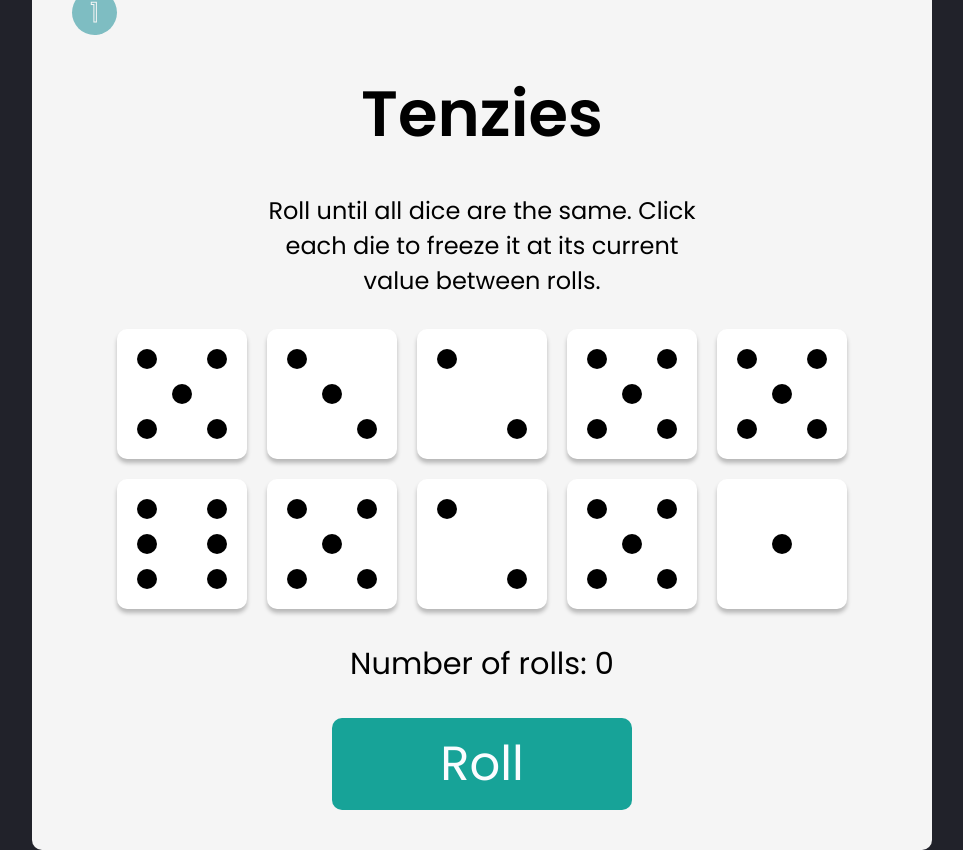
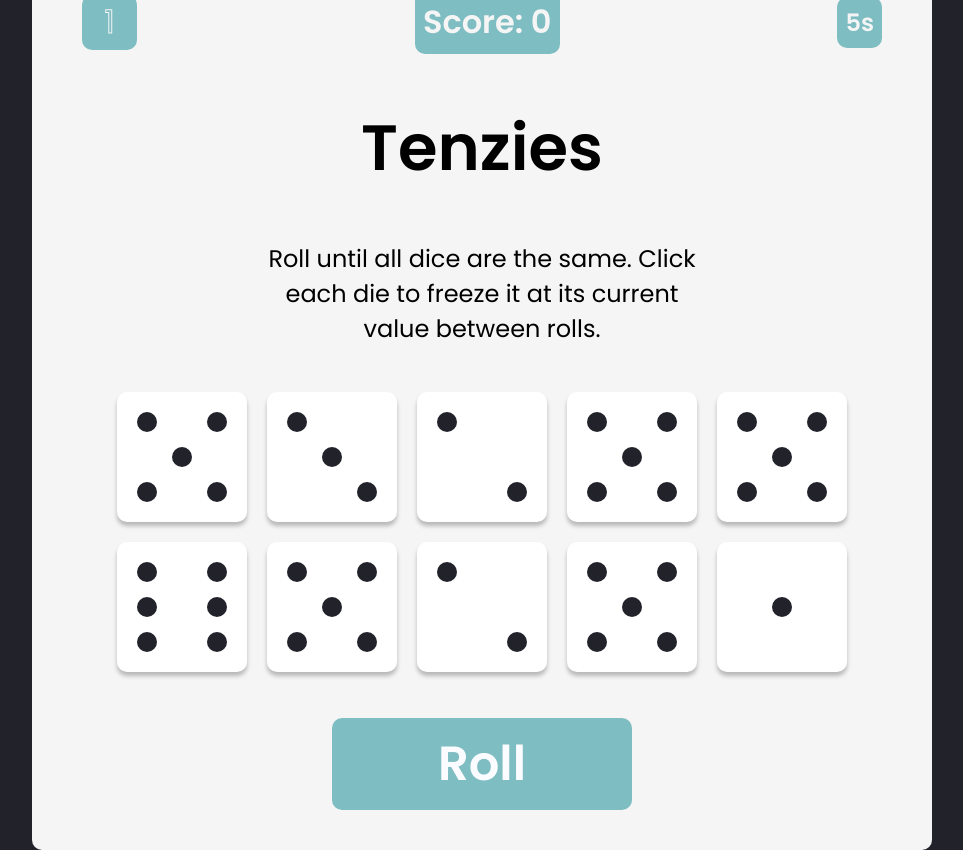
Before and after one commit to CodeStrate/TenziesGame, a React (Vite) app: page / in a window 1280 px wide. Shown: the whole page, without its empty margins (158-1121 px from the left). Built offline with nearby package versions, Linux system fonts and the light colour scheme.

Commit message:
Changes: 1) Cleaned up UI. 2) Added a Timer. (in Seconds)
WIP :
• Responsiveness
• Adding Score and Time to localStorage

```diff
--- a/src/App.css
+++ b/src/App.css
@@ -26,8 +26,8 @@ main{
   padding: 40px;
   border-radius: 10px;
   display: flex;
+  align-items: center;
   justify-content: space-between;
-  align-items: center;
   flex-direction: column;
 }
 
@@ -43,10 +43,52 @@ main{
   margin: 0;
 }
 
-.roll--count{
-  font-size: 1.9rem;
-  font-weight: 500;
+.game--ui-wrapper{
+  display: flex;
+  align-items: center;
+  justify-content: space-between;
+  width: 800px;
 }
+
+.game--timer{
+  font-weight: 600;
+  background-color: #7EBDC2;
+  padding: 8px;
+  color: #F5F5F5;
+  border-radius: 10px;
+  font-size: 1.5rem;
+}
+
+.game--score{
+  font-size: 2rem;
+  font-weight: 600;
+  background-color: #7EBDC2;
+  padding: 8px;
+  color: #F5F5F5;
+  border-radius: 10px;
+}
+
+.style-btn{
+  width: 55px;
+  height: 55px;
+  border-radius: 10px;
+  border: none;
+  font-size: 2rem;
+  background-color: #7EBDC2;
+  color: transparent;
+  -webkit-text-stroke: 1px #F5F5F5;
+}
+
+.style-btn:hover{
+  filter: brightness(90%);
+}
+
+.style-btn:active{
+  transform: scale(.8);
+}
+
+
+/* ---- Dice CSS ---- */
 
 .dice-container{
   display: grid;
@@ -70,12 +112,14 @@ main{
   -webkit-text-stroke: 3px #21222A;
 }
 
+
 .roll-btn{
   width: 300px;
   padding-block: 10px;
   border-radius: 10px;
   border: none;
-  background-color: #17A398;
+  font-weight: 600;
+  background-color: #7EBDC2;
   font-size: 3rem;
   color: #FBFCFF;
   cursor: pointer;
@@ -88,24 +132,3 @@ main{
 .roll-btn:active{
   box-shadow: inset 5px 5px 10px rgba(0, 0, 0, 0.3);
 }
-
-
-.style-btn{
-  width: 45px;
-  height: 45px;
-  border-radius: 50%;
-  margin-right: auto;
-  border: none;
-  font-size: 1.7rem;
-  background-color: #7EBDC2;
-  color: transparent;
-  -webkit-text-stroke: 1px #F5F5F5;
-}
-
-.style-btn:hover{
-  filter: brightness(90%);
-}
-
-.style-btn:active{
-  transform: scale(.8);
-}
--- a/src/App.jsx
+++ b/src/App.jsx
@@ -6,13 +6,17 @@ import Confetti from 'react-confetti'
 
 function App() {
 
+  //States
+
   const [dice, setDice] = useState(allNewDice())
-  const [won, setWon] = useState(false)
-  const [count, setCount] = useState(0)
+  const [hasWon, setHasWon] = useState(false)
+  const [score, setScore] = useState(0)
+  const [dieStyle, setDieStyle] = useState(true)
+  const [timer, setTimer] = useState(0)
 
-  const [dieStyle, setDieStyle] = useState(true)
 
-    function changeStyle(){
+
+    function changeDieStyle(){
         setDieStyle(prevDieStyle => !prevDieStyle)
     }
 
@@ -20,16 +24,40 @@ function App() {
   //TENZIES has 2 winning conditions. all dice are held and all are of the same value/number.
 
 
-  //effect to sync states
+  //effect to sync dice and win states
   useEffect(() => {
     const allHeld = dice.every(die => die.isHeld)
     const refValue = dice[0].value
     const allSameValue = dice.every(die => die.value === refValue)
 
     if(allHeld && allSameValue) {
-      setWon(true)
+      setHasWon(true)
     }
   }, [dice])
+
+  //Timer Effect
+
+  useEffect(() => {
+    let interval = null
+    if(!hasWon) {
+      interval = setInterval(() => {
+          setTimer(timer => timer + 1)
+      }, 1000);    // here 1000 = 1s
+    } else {
+        clearInterval(interval)
+    }
+
+    return () => clearInterval(interval)
+  }, [hasWon])
+
+
+  //Effect to store Score and Time in localStorage
+
+  useEffect(() => {
+      localStorage.setItem('Score', JSON.stringify(score))
+      localStorage.setItem('Time', JSON.stringify(timer))
+  }, [hasWon])
+
 
   //helper
   function generateNewDie(){
@@ -64,23 +92,24 @@ function App() {
     }
 
     function rollDice(){
-      if(!won) {
+      if(!hasWon) {
         setDice(prevDie => prevDie.map(die => {
           return die.isHeld ? die :
               generateNewDie()
         }))
-        setCount(prevCount => prevCount + 1)
+        setScore(prevScore => prevScore + 1)
       }else {
-        setWon(false)
+        setHasWon(false)
         setDice(allNewDice())
-        setCount(0)
+        setScore(0)
+        setTimer(0)
       }
     }
 
 
   return (
     <main>
-      {won && <Confetti
+      {hasWon && <Confetti
       width={1920}
       height={1080}
       numberOfPieces={200}
@@ -89,20 +118,22 @@ function App() {
         y: 0}}
         />}
         <div className="game-board">
-
+        <div className="game--ui-wrapper">
           <button className='style-btn'
-          onClick={changeStyle}>{dieStyle ? "1" : "•"}</button>
+          onClick={changeDieStyle}>{dieStyle ? "1" : "•"}</button>
+          <h4 className="game--score">Score: {score}</h4>
+          <span className="game--timer">{timer}s</span>
+        </div>
 
           <h1 className="game--title">Tenzies</h1>
           <p className="game--description">Roll until all dice are the same. Click each die to freeze it at its current value between rolls.</p>
           <div className="dice-container">
           {diceElements}
           </div>
-          <h4 className="roll--count">Number of rolls: {count}</h4>
           <button
           onClick={rollDice}
           className='roll-btn'>
-            {won ? "New Game" : "Roll"}
+            {hasWon ? "New Game" : "Roll"}
             </button>
         </div>
     </main>
--- a/src/components/Dots.css
+++ b/src/components/Dots.css
@@ -9,7 +9,7 @@
 .dot{
     height: 20px; width: 20px;
     border-radius: 100%;
-    background-color: black;
+    background-color: #21222A;
 }
 
 .row{
```
